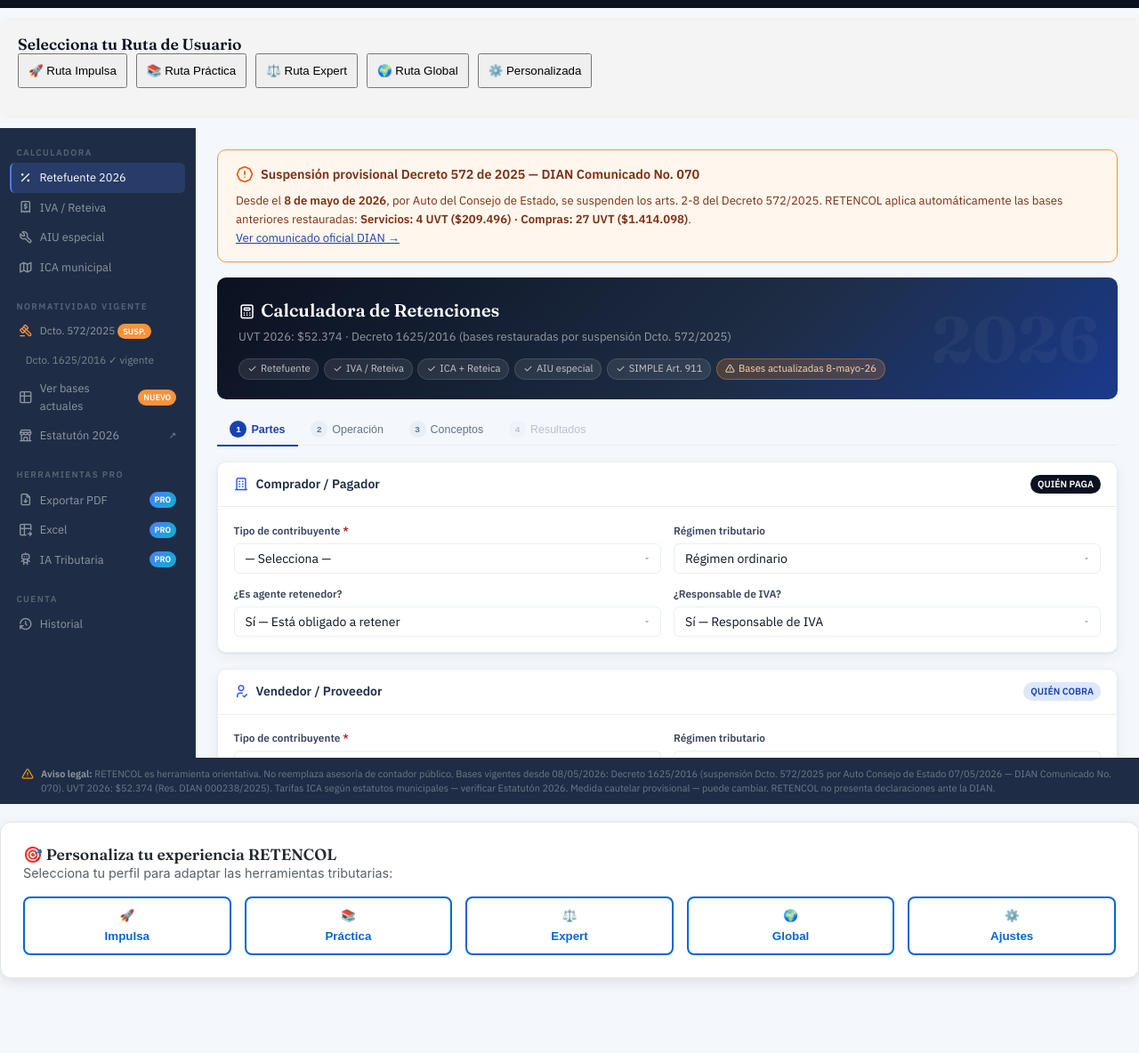
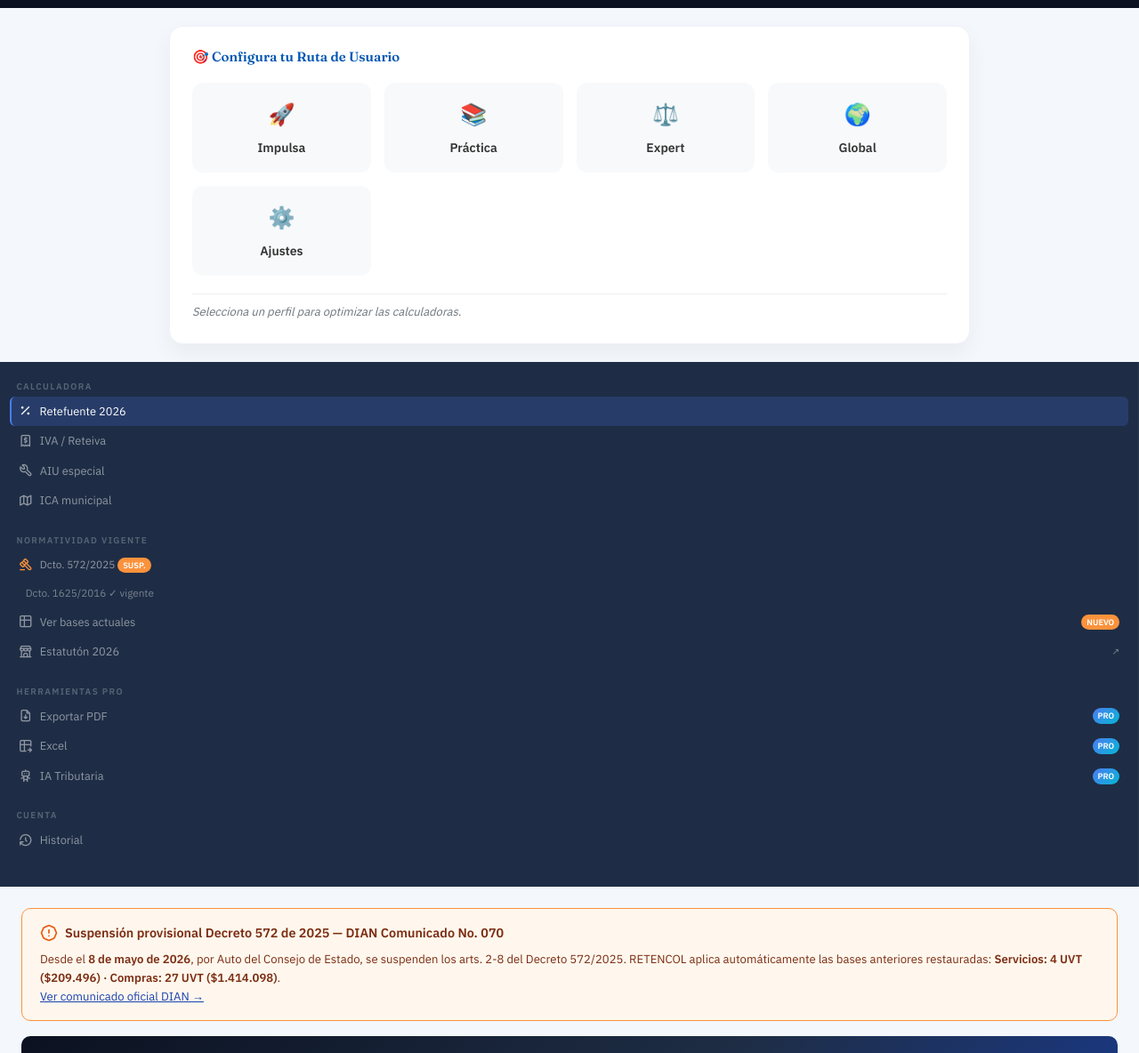
Before and after one commit to bricedcuan-star/RETENCOL, a plain HTML site: page index.html in a window 1280 px wide. Shown: the part 105-1289 px from the top of the page at 89% size. Before the commit the page ends 1225 px from the top, so only its background shows below. Drawn offline with Linux system fonts and the light colour scheme.

Commit message:
Update index.html

```diff
--- a/index.html
+++ b/index.html
@@ -1,55 +1,59 @@
 <!DOCTYPE html>
 <html lang="es">
 <head>
-  <style>
-    .contenedor-rutas-pro {
+ <style>
+    /* Contenedor principal elegante */
+    .seccion-rutas-retencol {
         background: #ffffff;
-        border-radius: 12px;
+        border-radius: 15px;
         padding: 25px;
-        box-shadow: 0 4px 15px rgba(0,0,0,0.1);
-        margin: 20px 0;
-        border: 1px solid #e1e4e8;
-        font-family: -apple-system, BlinkMacSystemFont, "Segoe UI", Helvetica, Arial, sans-serif;
+        box-shadow: 0 10px 25px rgba(0,0,0,0.05);
+        margin: 20px auto;
+        max-width: 900px;
+        border: 1px solid #eef2f7;
     }
 
-    .grid-rutas {
+    /* Grid responsivo para que se vea bien en celular y PC */
+    .grid-perfiles {
         display: grid;
-        grid-template-columns: repeat(auto-fit, minmax(150px, 1fr));
+        grid-template-columns: repeat(auto-fit, minmax(160px, 1fr));
         gap: 15px;
-        margin-top: 15px;
+        margin-top: 20px;
     }
 
-    .btn-ruta {
-        border: 2px solid #0366d6;
-        background: transparent;
-        color: #0366d6;
-        padding: 12px 8px;
-        border-radius: 8px;
+    /* Estilo de los botones tipo "Card" */
+    .card-ruta {
+        background: #f8f9fa;
+        border: 2px solid transparent;
+        border-radius: 12px;
+        padding: 15px;
         cursor: pointer;
-        font-weight: 600;
-        transition: all 0.3s ease;
+        transition: all 0.3s cubic-bezier(0.25, 0.8, 0.25, 1);
+        text-align: center;
         display: flex;
         flex-direction: column;
         align-items: center;
-        gap: 8px;
     }
 
-    .btn-ruta:hover {
-        background: #0366d6;
-        color: white;
-        transform: translateY(-2px);
-        box-shadow: 0 4px 8px rgba(3, 102, 214, 0.3);
+    /* Efecto al pasar el mouse (Senior UI) */
+    .card-ruta:hover {
+        background: #fff;
+        border-color: #007bff;
+        transform: translateY(-5px);
+        box-shadow: 0 5px 15px rgba(0,123,255,0.2);
     }
 
-    .btn-ruta i { font-size: 1.5rem; }
+    .card-ruta span { font-size: 24px; margin-bottom: 10px; }
+    .card-ruta strong { color: #333; font-size: 14px; }
 
-    .mensaje-activo {
+    /* Indicador de ruta activa */
+    .ruta-activa-msg {
         margin-top: 20px;
-        padding: 10px;
-        border-left: 4px solid #28a745;
-        background: #f6ffed;
-        color: #155724;
-        font-size: 0.9rem;
+        font-size: 13px;
+        color: #6c757d;
+        font-style: italic;
+        border-top: 1px solid #eee;
+        padding-top: 10px;
     }
 </style>
 <meta charset="UTF-8">
@@ -319,19 +323,27 @@
     <button class="btn-pro-top" onclick="openPro()"><i class="ti ti-crown" style="font-size:12px"></i>PRO</button>
   </div>
 </header>
-<!-- Sección de Rutas Retencol -->
-<div id="contenedor-rutas" style="padding: 20px; background: #f4f4f4; border-radius: 8px; margin: 10px 0;">
-    <h3>Selecciona tu Ruta de Usuario</h3>
-    <div style="display: flex; gap: 10px; flex-wrap: wrap;">
-        <button onclick="activarRuta('impulsa')" style="padding: 10px; cursor: pointer;">🚀 Ruta Impulsa</button>
-        <button onclick="activarRuta('practica')" style="padding: 10px; cursor: pointer;">📚 Ruta Práctica</button>
-        <button onclick="activarRuta('expert')" style="padding: 10px; cursor: pointer;">⚖️ Ruta Expert</button>
-        <button onclick="activarRuta('global')" style="padding: 10px; cursor: pointer;">🌍 Ruta Global</button>
-        <button onclick="activarRuta('personalizada')" style="padding: 10px; cursor: pointer;">⚙️ Personalizada</button>
+<section class="seccion-rutas-retencol">
+    <h4 style="margin:0; color:#0056b3;">🎯 Configura tu Ruta de Usuario</h4>
+    <div class="grid-perfiles">
+        <div class="card-ruta" onclick="activarRuta('impulsa')">
+            <span>🚀</span><strong>Impulsa</strong>
+        </div>
+        <div class="card-ruta" onclick="activarRuta('practica')">
+            <span>📚</span><strong>Práctica</strong>
+        </div>
+        <div class="card-ruta" onclick="activarRuta('expert')">
+            <span>⚖️</span><strong>Expert</strong>
+        </div>
+        <div class="card-ruta" onclick="activarRuta('global')">
+            <span>🌍</span><strong>Global</strong>
+        </div>
+        <div class="card-ruta" onclick="activarRuta('personalizada')">
+            <span>⚙️</span><strong>Ajustes</strong>
+        </div>
     </div>
-    <p id="mensaje-ruta" style="margin-top: 15px; font-weight: bold; color: #2c3e50;"></p>
-</div>
-<div class="shell">
+    <div id="mensaje-ruta" class="ruta-activa-msg">Selecciona un perfil para optimizar las calculadoras.</div>
+</section>
 <!-- RAIL -->
 <aside class="rail">
   <div class="rail-sec">
```
